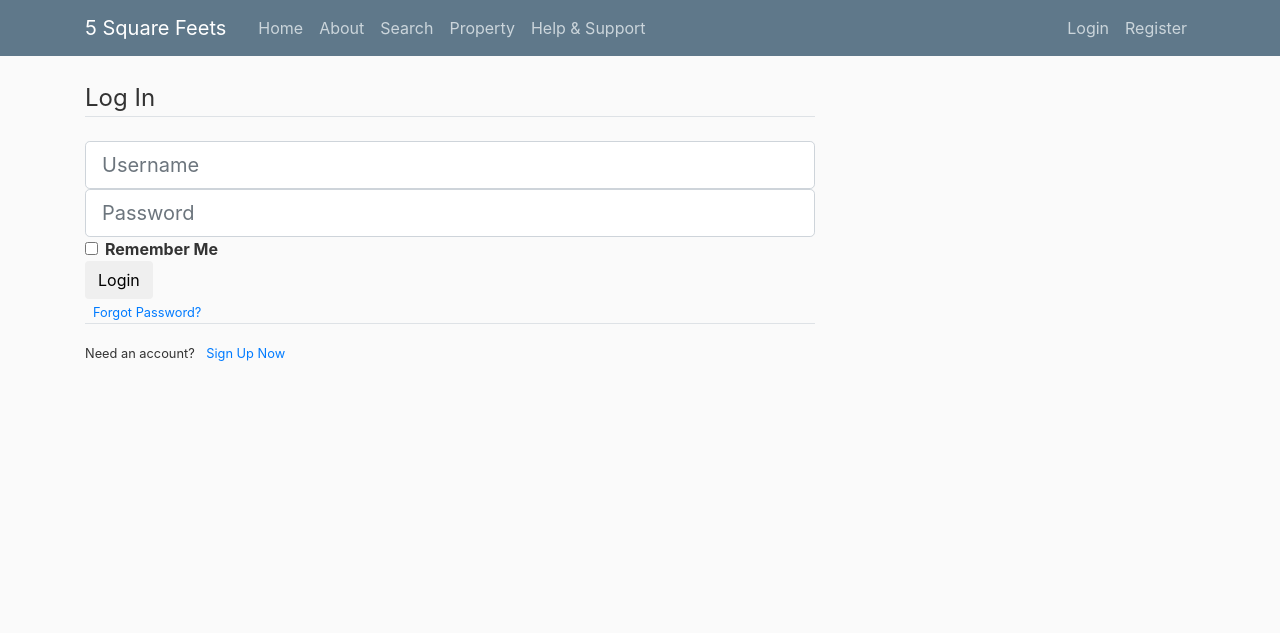
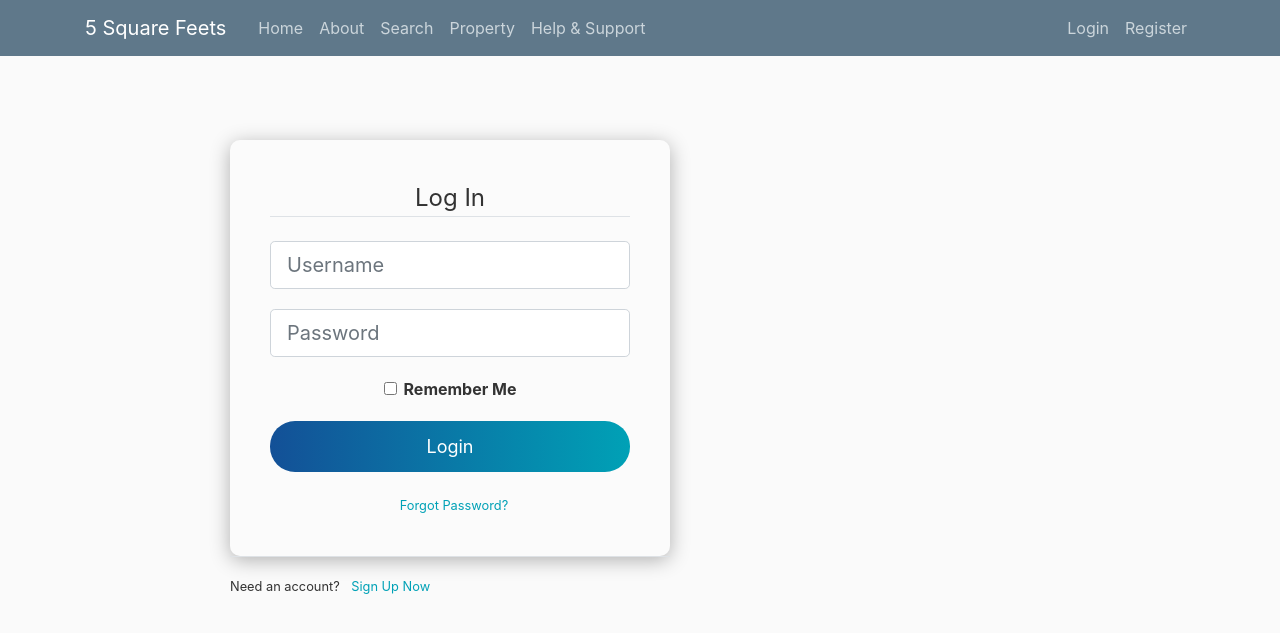
Before and after one commit to Theoneman04/5_SQUARE_FEETS, a Flask app: a page that uses fivesquarefeets/templates/login.html in a window 1280 px wide. Shown: the top 633 px of the page. Run offline with Flask 3, Linux system fonts and the light colour scheme; some libraries are stand-ins or nearby versions.

Commit message:
Login and Register styles modified

```diff
--- a/fivesquarefeets/static/button.css
+++ b/fivesquarefeets/static/button.css
@@ -42,6 +42,66 @@
     color: #fff;
     font-size: 16px;
     text-align: center;
+}
+
+
+.login-container {
+    width: 100%;
+    max-width: 500px;
+    padding: 30px;
+    box-sizing: border-box;
+    width: 100vh;
+    margin: 30px auto;
+}
+
+.login-box {
+    background: rgba(255, 255, 255, 0.1);
+    padding: 40px;
+    border-radius: 10px;
+    box-shadow: 0 4px 20px rgba(0, 0, 0, 0.3);
+    text-align: center;
+}
+
+
+.form-group-login {
+    margin-bottom: 20px;
+}
+
+.form-control-login {
+    width: 100%;
+    padding: 10px 20px;
+    border: none;
+    border-radius: 25px;
+    background-color: rgba(255, 255, 255, 0.2);
+    color: #fff;
+    font-size: 16px;
+}
+
+.form-control-login::placeholder {
+    color: #dddddd;
+}
+
+.btn-login {
+    width: 100%;
+    padding: 12px;
+    border: none;
+    border-radius: 25px;
+    background: linear-gradient(90deg,  #135097, #00A1B6);
+    color: white;
+    font-size: 18px;
+    cursor: pointer;
+}
+
+.btn-login:hover {
+    background-color: #00A1B6;
+}
+
+.text-muted-login a {
+    color: #00A1B6;
+}
+
+.text-muted-login a:hover {
+    text-decoration: underline;
 }
 
 
```
Also changed, not shown: fivesquarefeets/templates/myproperty.html (+8 -0 lines), fivesquarefeets/site.db.
